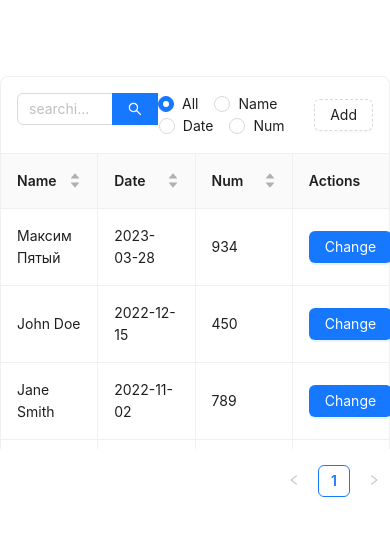
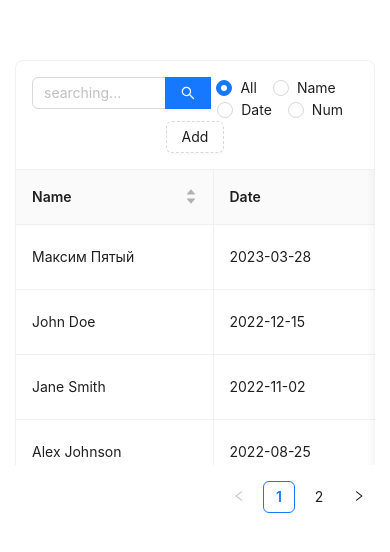
Before and after one commit to FremyXS/KaspelTable, a React (Create React App) app: page / in a window 390 px wide. Shown: the part 128-680 px from the top of the page. Built offline with nearby package versions, Linux system fonts and the light colour scheme.

Commit message:
refactor

```diff
--- a/src/components/Table/Table.scss
+++ b/src/components/Table/Table.scss
@@ -1,10 +1,25 @@
-.table{
+.table {
     max-width: 800px;
+    min-width: 300px;
+    margin: 0 15px;
 
-    &-title{
+    &-title {
         display: flex;
         align-items: center;
         justify-content: space-between;
         column-gap: 20px;
     }
 }
+
+@media screen and (max-width: 500px) {
+    .table {
+
+        &-title {
+            display: flex;
+            flex-direction: column;
+            align-items: center;
+            justify-content: space-between;
+            column-gap: 20px;
+        }
+    }
+}
--- a/src/components/Table/Table.tsx
+++ b/src/components/Table/Table.tsx
@@ -27,6 +27,8 @@ function Table({ onAddClick, onDeleteClick, onChangeClick, data }: ITable) {
             title: 'Name',
             dataIndex: 'name',
             key: 'name',
+            with: 100,
+            fixed: true,
             sorter: {
                 compare: (a: any, b: any) => a.name.localeCompare(b.name),
                 multiple: 3,
@@ -108,11 +110,9 @@ function Table({ onAddClick, onDeleteClick, onChangeClick, data }: ITable) {
                 dataSource={dataSource}
                 columns={columns}
                 title={() => getTitle()}
-                pagination={{
-                    pageSize: 50,
-                }}
                 scroll={{
                     y: 240,
+                    x: 790,
                 }} />
         </div>
     )
```
